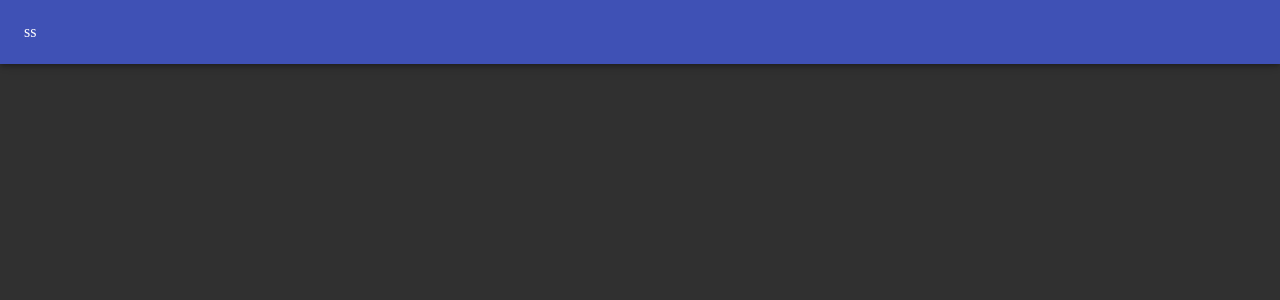
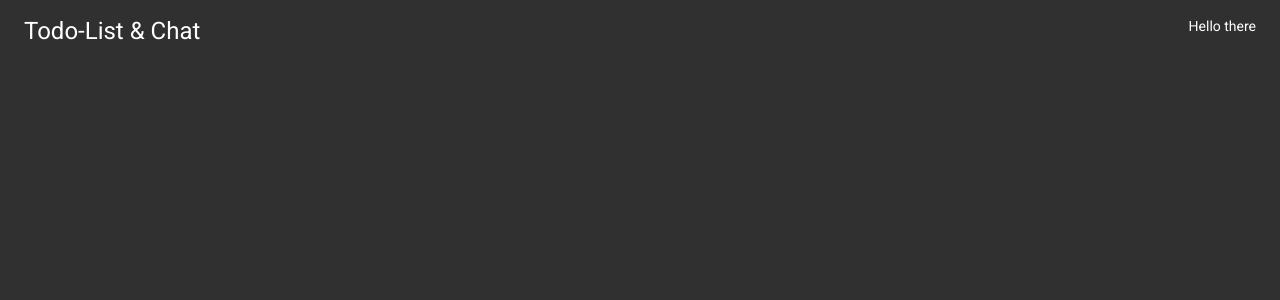
Before and after one commit to SaudTauqeer/todo-list-and-chat, a React (Create React App) app: page / in a window 1280 px wide. Shown: the top 300 px of the page. Built offline with nearby package versions, Linux system fonts and the light colour scheme.

Commit message:
Components -> Basic navbar.

```diff
--- a/src/App.js
+++ b/src/App.js
@@ -1,5 +1,6 @@
 //Imports
 import React, { Component } from 'react';
+import 'typeface-roboto';
 import {Route, BrowserRouter as Router, Switch} from "react-router-dom";
 //Router Components
 import LandingPage from "./Components/LandingPage";
--- a/src/Components/LandingPage/Navbar.js
+++ b/src/Components/LandingPage/Navbar.js
@@ -1,13 +1,24 @@
 //Imports
 import React from "react";
-import {Grid, AppBar, Typography, Toolbar} from "@material-ui/core";
+import {Grid, Typography, Toolbar} from "@material-ui/core";
 
 
 const Navbar = () =>(
     <React.Fragment>
-        <AppBar>
-            <Toolbar>ss</Toolbar>
-        </AppBar>
+        <Toolbar>
+            <Grid container justify="space-between">
+                <Grid item >
+                    <Typography variant="h5">
+                        Todo-List & Chat
+                    </Typography>
+                </Grid>
+                <Grid item >
+                    <Typography>
+                        Hello there
+                    </Typography>
+                </Grid>
+            </Grid>
+        </Toolbar>
     </React.Fragment>
 );
 
```
